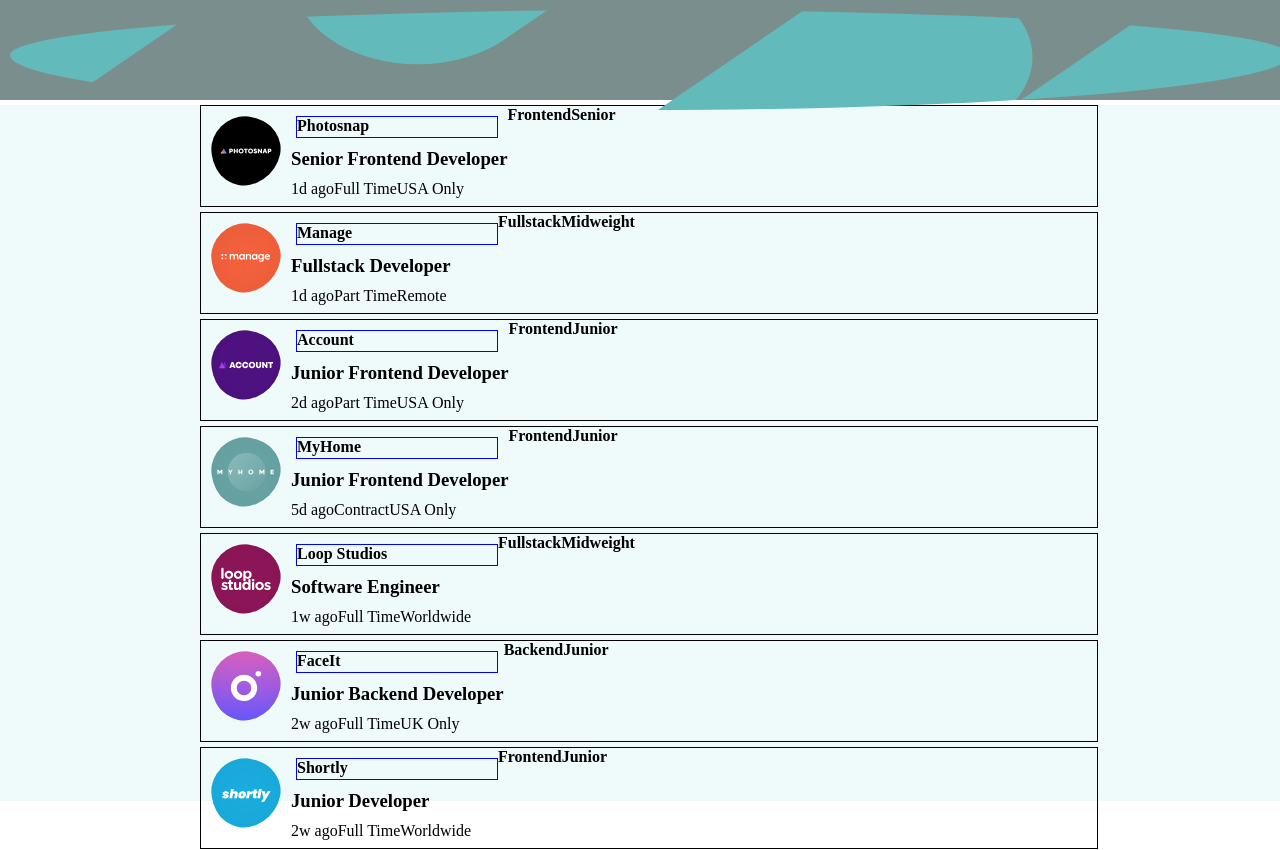
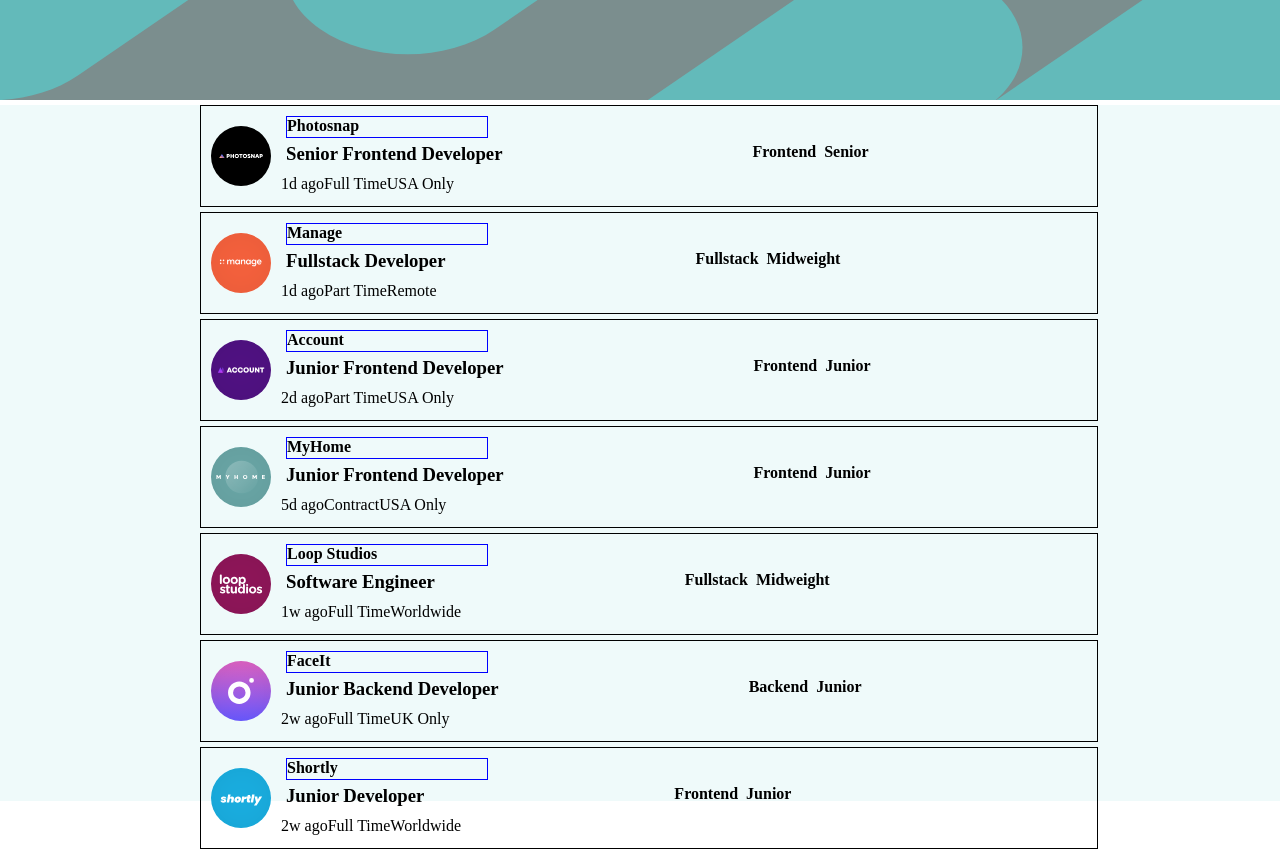
Before and after one commit to MuneneCalvin/Static-Job-Listing, a React (Vite) app: page / in a window 1280 px wide. Shown: the top 850 px of the page. Built offline with nearby package versions, Linux system fonts and the light colour scheme.

Commit message:
Updated styled card

```diff
--- a/src/components/Profile.jsx
+++ b/src/components/Profile.jsx
@@ -9,22 +9,27 @@
 
             return(
             <div className="card" key={id}>
-                <img src={logo} />
+                <img src={logo} id='cardimg'/>
                 <div className="left">
                 <div className='top'>
                   <h4 className="companyName">{company}</h4>
                   {/* <p className="new">{new}</p> */}
                   <p className="featured">{featured}</p>
                 </div>
-                <h3 className="position">{position}</h3>
+                <div className="middle">
+                  <h3 className="position">{position}</h3>
+                  <div className="right">
+                    <h4 className="role">{role}</h4>
+                    <h4 className="level">{level}</h4>
+                  </div>
+                </div>
                 <div className="bottom">
                   <p className="postedAt">{postedAt}</p>
                   <p className="fulltime">{contract}</p>
                   <p className="location">{location}</p>
                 </div>
                 </div>
-                <h4 className="role">{role}</h4>
-                <h4 className="level">{level}</h4>
+
             </div>
             )
 
--- a/src/components/profile.css
+++ b/src/components/profile.css
@@ -6,11 +6,10 @@
     margin-top: 5px;
     display: flex;
 }
-img {
-    height: 70px;
-    width: 70px;
-    border-radius: 50%;
-    padding-top: 10px;
+#cardimg {
+    height: 60px;
+    width: 60px;
+    padding-top: 20px;
     padding-left: 10px;
 }
 .left {
@@ -26,10 +25,16 @@
     margin-left: 15px;
     margin-top: 10px;
 }
-.position {
-    margin-left: 10px;
-    margin-top: 10px;
-    clear: left;
+.middle {
+    margin-top: 5px;
+    display: flex;
+    margin-left: 15px;
+}
+.right {
+    display: flex;
+    flex-direction: row;
+    margin-left: 250px;
+    gap: 0.5rem;
 }
 .bottom {
     display: flex;
```
